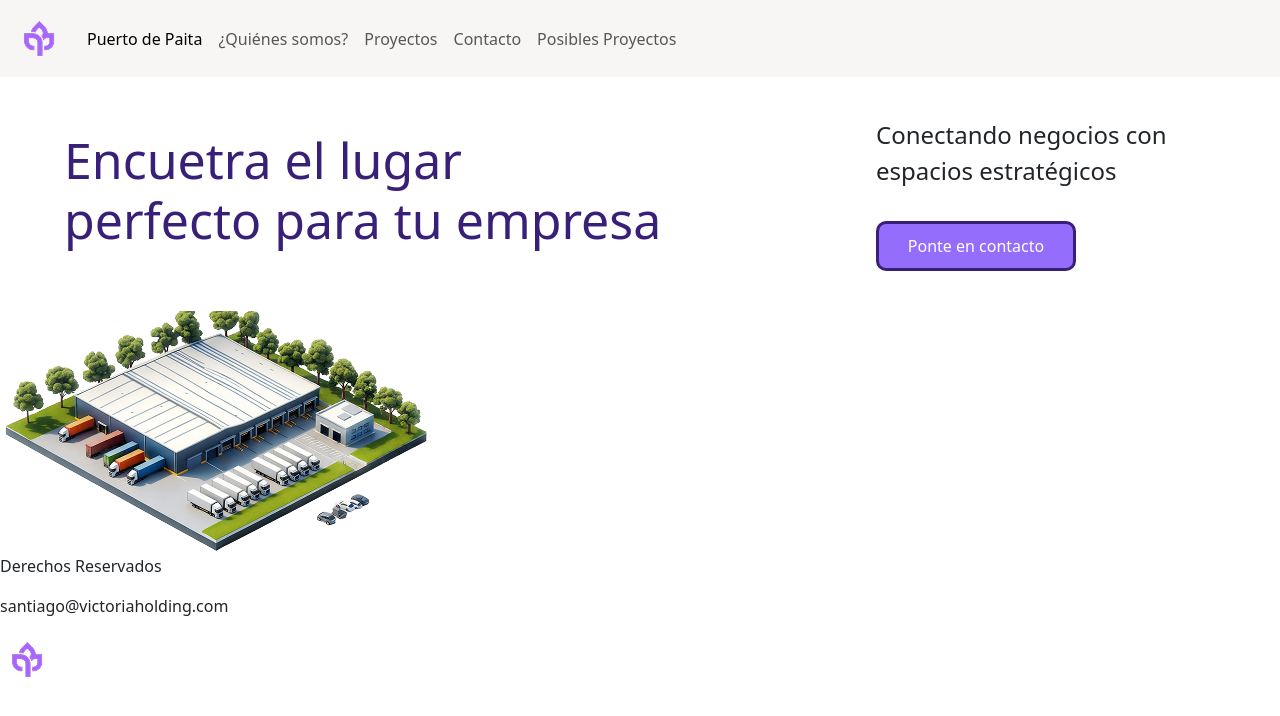
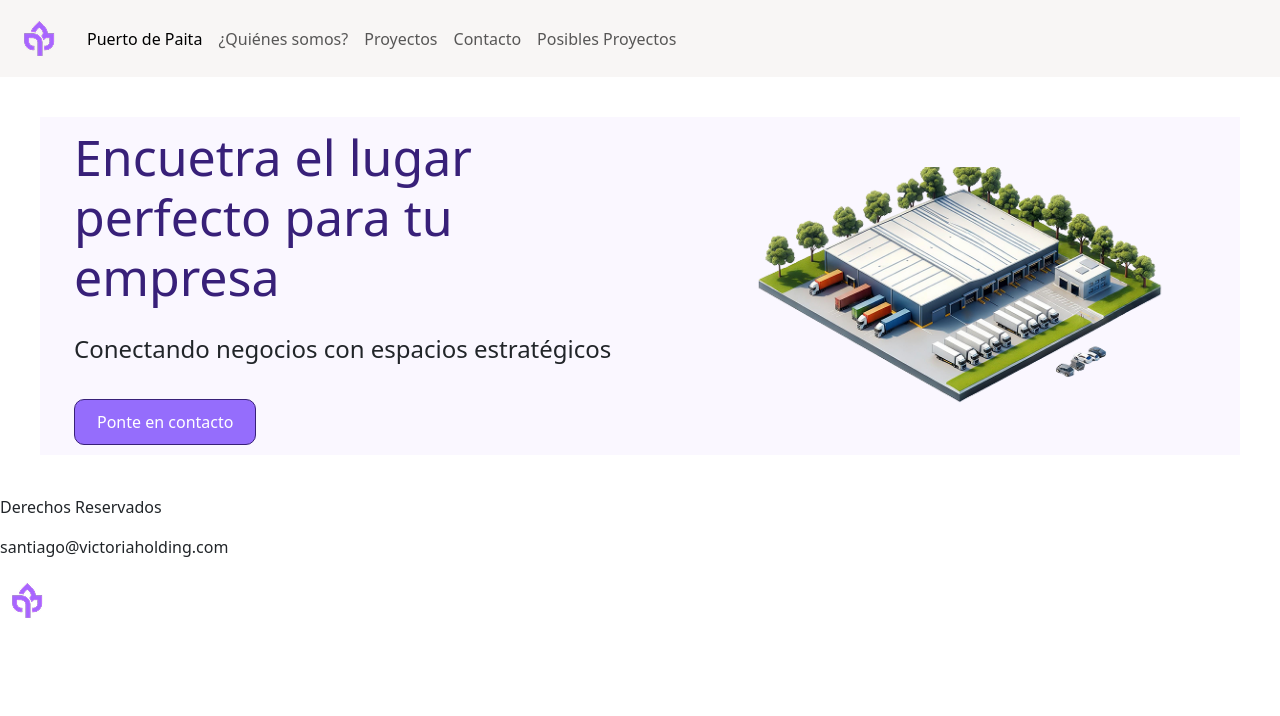
Before and after one commit to suaste-tree/victoriagroups, a plain HTML site: page index.html in a window 1280 px wide. Drawn offline with nearby package versions, Linux system fonts and the light colour scheme.

Commit message:
2 columnas en el hero para el titulo + comentario +boton y imagen a la derecha

```diff
--- a/index.html
+++ b/index.html
@@ -45,20 +45,20 @@
   <main>
     <!-- Acá va todo el contenido central de la página  -->
      <section class="hero">
-        <div class="hero_titulo">
+        <div class="hero_izquierda">
             <h1>Encuetra el lugar <br> perfecto para tu empresa</h1>
-        </div>
-
-        <div class="hero_lateral">
             <p>
               Conectando negocios con espacios estratégicos
             </p>
-          <a class="boton_principal">Ponte en contacto</a>
+            <a class="boton_principal" href="">Ponte en contacto</a>
+
+        </div>
+        <div class="hero_derecha">
+          <img src="/assets/Foto_Hero.png" alt="">
         </div>
      </section>
-     <section class="hero_imagen">
-        <img src="/assets/Foto_Hero.png" alt="">
-     </section>
+
+
 
   </main>
 
--- a/styles/style.css
+++ b/styles/style.css
@@ -6,39 +6,56 @@
     background-color:#F8F6F5;
 }
 
-.hero_titulo h1 {
-font-size: 50px;
-color: #382079;
-font-weight: 500;
-}
-
-.hero_lateral p {
-    font-size: 24px;
-
-}
-
 .hero {
     display: flex;
     max-width: 1200px;
     margin: 40px auto;
     padding: 0 24px;
     justify-content: space-between;
-    align-items: center;
     gap: 48px;
+
+}
+section.hero {
+    background-color: #FAF7FF;
+
 }
 
 
-.hero_lateral {
+.hero_izquierda {
     display: flex;
-    max-width: 340px;
-    flex-direction: column;
-    gap: 16px;
+    margin-top: -40px;
 
 }
 
-.hero_lateral a {
+.hero_izquierda h1 {
+font-size: 50px;
+color: #382079;
+font-weight: 500;
+
+}
+
+.hero_izquierda p {
+    font-size: 24px;
+
+}
+
+
+
+
+.hero_izquierda {
     display: flex;
-    border: 3px solid #382079;
+    max-width: 600px;
+    flex-direction: column;
+    gap: 16px;
+    align-items: flex-start;
+    margin: 10px;
+
+
+}
+
+.hero_izquierda a {
+    display: flex;
+    border: 1px solid #382079;
     border-radius: 10px;
     padding: 10px 22px;
     max-width: 200px;
@@ -47,9 +64,16 @@ font-weight: 500;
     background-color: #956DFC;
     text-decoration: none;
     color: #ffffff;
+}
 
-
-
-
+.hero_derecha {
+    display: flex;
+    max-width: 600px;
+    margin: 50px;
+}
+.hero_derecha img {
+    width: 100%;
+    max-width: 600px;
+    height: auto;
 
 }
```
Lines whose indentation alone changed are shown as unchanged.
